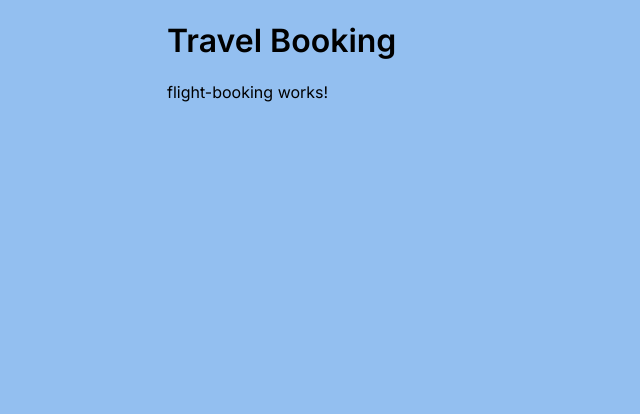
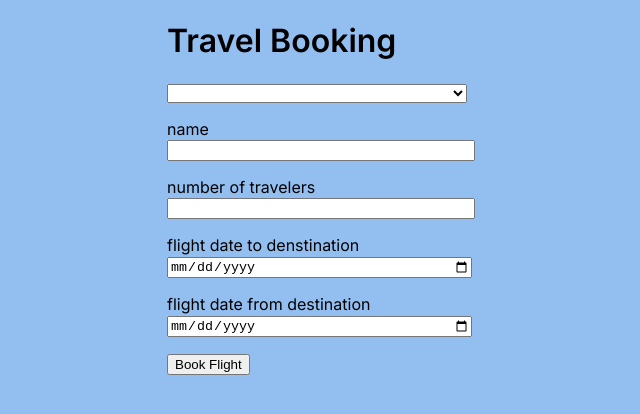
Before and after one commit to Biosaiber/travel-booking, an Angular app: page /flight-booking in a window 1280 px wide. Shown: the top 414 px of the page, without its empty margins (323-963 px from the left). Built offline with nearby package versions, Linux system fonts and the light colour scheme.

Commit message:
feat: setup reactive form html

```diff
--- a/src/app/flight-booking/flight-booking.html
+++ b/src/app/flight-booking/flight-booking.html
@@ -1 +1,45 @@
-<p>flight-booking works!</p>
+
+
+
+
+<form [formGroup]="flightForm">
+    <div>
+        <select name="availableFlights" id="availableFlights">
+            <option value="" disabled>Select flight</option>
+            @for (avFlight of this.availableFlights; track avFlight.id) {
+            <option value="{{avFlight.id}}">{{avFlight.departureTime}}, {{avFlight.airline}}, {{avFlight.travelClass}},
+                {{avFlight.price}}€</option>
+            }
+        </select>
+    </div>
+    <div>
+        <label for="name">name</label>
+        <input type="text" name="name" id="name">
+    </div>
+
+    <div>
+        <label for="travalers">number of travelers</label>
+        <input type="number" name="travalers" id="travalers">
+    </div>
+
+    <div>
+        <label for="departureDate">flight date to denstination</label>
+        <input type="date" name="departureDate" id="departureDate" formControlName="departureDate">
+        @if ( flightForm.controls.departureDate.touched && flightForm.controls.departureDate.errors?.['pastDate']) {
+            <span>Date cannot be in the past.</span>
+        }
+    </div>
+
+    <div>
+        <label for="returnDate">flight date from destination</label>
+        <input type="date" name="returnDate" id="returnDate">
+                @if ( flightForm.controls.returnDate.touched && flightForm.controls.returnDate.errors?.['pastDate']) {
+            <span>Date cannot be in the past.</span>
+        }
+    </div>
+
+
+
+
+    <button type="submit">Book Flight</button>
+</form>
```
